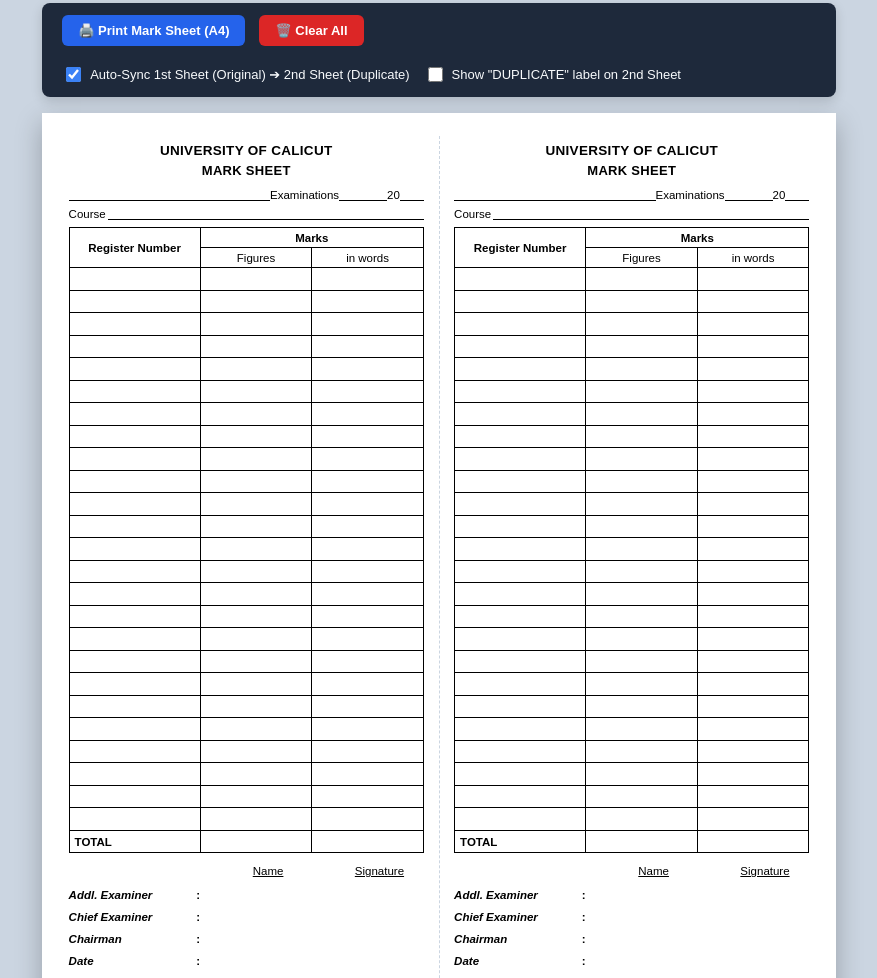
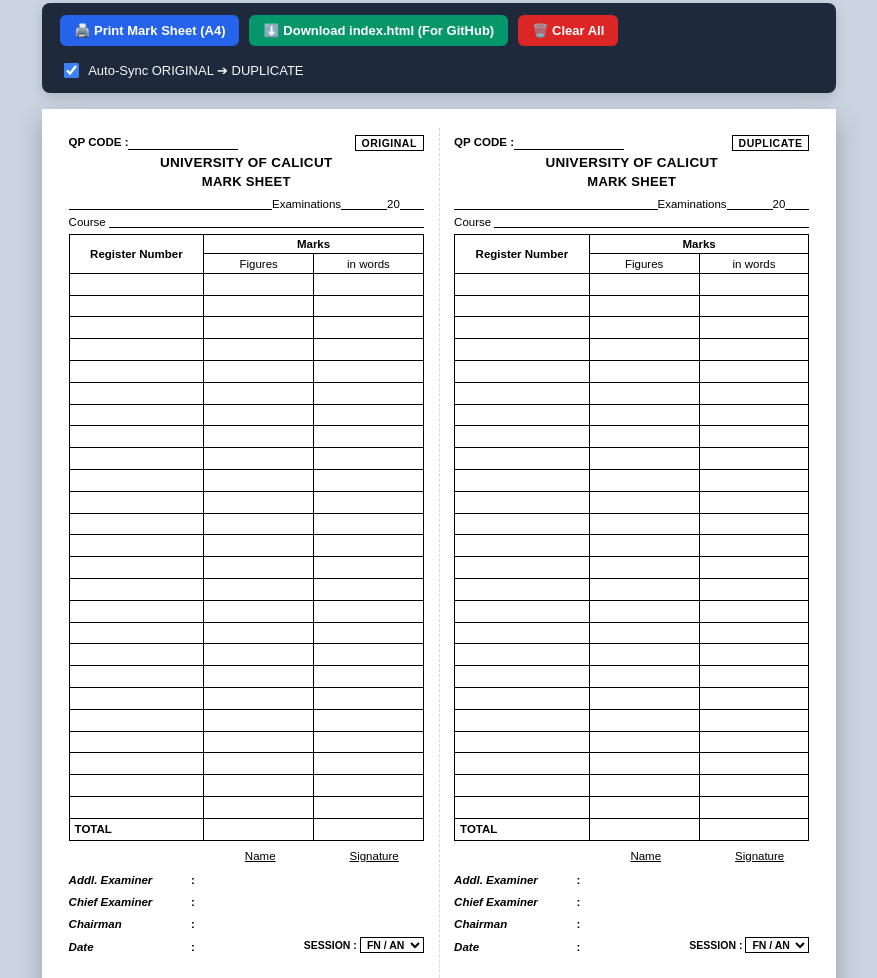
Before and after one commit to javidkarathodi-lgtm/calicut-marksheet-app, a plain HTML site: page index.html in a window 1280 px wide. Shown: the part 13-991 px from the top of the page, without its empty margins (201-1078 px from the left). Drawn offline with Linux system fonts and the light colour scheme.

Commit message:
Update index.html

```diff
--- a/index.html
+++ b/index.html
@@ -24,12 +24,12 @@
         .control-bar {
             background: #1e293b;
             color: #f8fafc;
-            padding: 12px 20px;
+            padding: 12px 18px;
             border-radius: 8px;
             margin-bottom: 16px;
             display: flex;
             flex-wrap: wrap;
-            gap: 18px;
+            gap: 14px;
             align-items: center;
             justify-content: space-between;
             width: 210mm;
@@ -41,13 +41,13 @@
         .control-group {
             display: flex;
             align-items: center;
-            gap: 14px;
+            gap: 10px;
             flex-wrap: wrap;
         }
 
         .btn {
             border: none;
-            padding: 8px 16px;
+            padding: 8px 14px;
             font-size: 13px;
             font-weight: bold;
             border-radius: 6px;
@@ -55,15 +55,24 @@
             display: inline-flex;
             align-items: center;
             gap: 6px;
-            transition: opacity 0.15s;
+            transition: opacity 0.15s, transform 0.1s;
         }
 
         .btn:hover {
             opacity: 0.92;
         }
 
+        .btn:active {
+            transform: scale(0.98);
+        }
+
         .btn-print {
             background-color: #2563eb;
+            color: #ffffff;
+        }
+
+        .btn-download {
+            background-color: #059669;
             color: #ffffff;
         }
 
@@ -93,7 +102,7 @@
             background: #ffffff;
             width: 210mm;
             height: 297mm;
-            padding: 8mm 7mm;
+            padding: 7mm 7mm;
             box-shadow: 0 10px 25px rgba(0, 0, 0, 0.25);
             display: grid;
             grid-template-columns: 1fr 1fr;
@@ -106,8 +115,8 @@
         .a4-page::after {
             content: "";
             position: absolute;
-            top: 6mm;
-            bottom: 6mm;
+            top: 5mm;
+            bottom: 5mm;
             left: 50%;
             border-left: 1px dashed #cbd5e1;
             pointer-events: none;
@@ -120,28 +129,59 @@
             position: relative;
         }
 
-        .duplicate-badge {
-            position: absolute;
-            top: 0;
-            right: 0;
-            font-size: 10px;
+        /* Top Bar: QP CODE on left, ORIGINAL / DUPLICATE badge on right */
+        .top-meta-row {
+            display: flex;
+            align-items: center;
+            justify-content: space-between;
+            margin-bottom: 4px;
+            gap: 6px;
+        }
+
+        .qp-box {
+            display: flex;
+            align-items: baseline;
+            font-size: 11.5px;
+            font-weight: bold;
+            white-space: nowrap;
+            flex: 1;
+        }
+
+        .qp-input {
+            border: none;
+            border-bottom: 1px solid #000;
+            outline: none;
+            font-family: inherit;
+            font-size: 11.5px;
+            font-weight: bold;
+            padding: 0 4px 1px 4px;
+            width: 110px;
+            text-transform: uppercase;
+            background: transparent;
+            color: #000;
+        }
+
+        .qp-input:focus {
+            background-color: #f0f9ff;
+        }
+
+        .sheet-badge {
+            font-size: 10.5px;
             font-weight: bold;
             letter-spacing: 0.5px;
-            border: 1px solid #000;
-            padding: 1px 5px;
-            display: none;
-        }
-
-        .duplicate-badge.visible {
-            display: inline-block;
+            border: 1.2px solid #000;
+            padding: 1px 6px;
+            text-transform: uppercase;
+            background: #fff;
+            color: #000;
         }
 
         /* Header Section */
         .header {
             text-align: center;
             font-weight: bold;
-            margin-bottom: 8px;
-            line-height: 1.25;
+            margin-bottom: 6px;
+            line-height: 1.22;
         }
 
         .header h2 {
@@ -152,7 +192,7 @@
         }
 
         .header h3 {
-            margin: 3px 0 0 0;
+            margin: 2px 0 0 0;
             font-size: 13px;
             letter-spacing: 0.3px;
             text-transform: uppercase;
@@ -163,7 +203,7 @@
             display: flex;
             align-items: flex-end;
             font-size: 11.5px;
-            margin-bottom: 5px;
+            margin-bottom: 4px;
             white-space: nowrap;
             width: 100%;
         }
@@ -191,7 +231,7 @@
         }
 
         .exam-mid-input {
-            width: 48px;
+            width: 46px;
             text-align: center;
         }
 
@@ -202,7 +242,7 @@
 
         .course-input {
             flex: 1;
-            margin-left: 2px;
+            margin-left: 3px;
         }
 
         /* Main Marks Table */
@@ -218,13 +258,13 @@
         table.main-table td {
             border: 1px solid #000;
             padding: 0;
-            height: 22.5px;
+            height: 21.8px;
             font-size: 11.5px;
             vertical-align: middle;
         }
 
         table.main-table thead th {
-            height: 20px;
+            height: 19.5px;
             font-weight: normal;
             text-align: center;
             padding: 1px 2px;
@@ -235,7 +275,7 @@
         }
 
         .col-reg {
-            width: 37%;
+            width: 38%;
         }
 
         .col-fig {
@@ -243,7 +283,7 @@
         }
 
         .col-words {
-            width: 44%;
+            width: 43%;
         }
 
         .cell-input {
@@ -278,7 +318,7 @@
 
         .words-input {
             text-align: center;
-            font-size: 10.5px;
+            font-size: 10.2px;
             font-weight: 600;
             text-transform: uppercase;
         }
@@ -294,12 +334,12 @@
         .sig-table {
             width: 100%;
             border-collapse: collapse;
-            margin-top: 8px;
+            margin-top: 6px;
             table-layout: fixed;
         }
 
         .sig-table td {
-            padding: 4px 0;
+            padding: 3.5px 0;
             font-size: 11.5px;
             vertical-align: bottom;
         }
@@ -307,35 +347,36 @@
         .sig-header-cell {
             text-align: center;
             text-decoration: underline;
-            padding-bottom: 6px !important;
+            padding-bottom: 5px !important;
             font-size: 11.5px;
         }
 
         .sig-label {
             font-weight: bold;
             font-style: italic;
-            width: 34%;
+            width: 33%;
             white-space: nowrap;
         }
 
         .sig-colon {
-            width: 5%;
+            width: 4%;
             font-weight: bold;
             text-align: center;
         }
 
         .sig-name-col {
-            width: 36%;
-            padding-right: 6px !important;
+            width: 35%;
+            padding-right: 4px !important;
         }
 
         .sig-sign-col {
-            width: 25%;
+            width: 28%;
         }
 
         .sig-input {
             width: 100%;
             border: none;
+            border-bottom: 1px dotted transparent;
             outline: none;
             background: transparent;
             font-family: inherit;
@@ -347,6 +388,53 @@
 
         .sig-input:focus {
             background-color: #f0f9ff;
+            border-bottom: 1px dotted #64748b;
+        }
+
+        /* Session FN / AN Inline Selector inside Date Row */
+        .date-session-wrapper {
+            display: flex;
+            align-items: center;
+            justify-content: space-between;
+            gap: 4px;
+            width: 100%;
+        }
+
+        .date-input {
+            width: 82px;
+            border: none;
+            outline: none;
+            background: transparent;
+            font-family: inherit;
+            font-size: 11px;
+            font-weight: 600;
+            padding: 1px 2px;
+            color: #000;
+        }
+
+        .date-input:focus {
+            background-color: #f0f9ff;
+        }
+
+        .session-box {
+            display: inline-flex;
+            align-items: center;
+            gap: 3px;
+            font-size: 10.5px;
+            font-weight: bold;
+            white-space: nowrap;
+        }
+
+        .session-select {
+            border: 1px solid #000;
+            background: transparent;
+            font-family: inherit;
+            font-size: 10.5px;
+            font-weight: bold;
+            padding: 0 2px;
+            color: #000;
+            outline: none;
+            cursor: pointer;
         }
 
         /* Confirmation Modal */
@@ -417,7 +505,7 @@
                 box-shadow: none;
                 width: 210mm;
                 height: 297mm;
-                padding: 8mm 7mm;
+                padding: 7mm 7mm;
                 margin: 0;
             }
 
@@ -427,8 +515,18 @@
 
             .cell-input:focus,
             .line-input:focus,
-            .sig-input:focus {
+            .sig-input:focus,
+            .qp-input:focus,
+            .date-input:focus {
                 background-color: transparent !important;
+            }
+
+            .session-select {
+                border: none;
+                appearance: none;
+                -webkit-appearance: none;
+                -moz-appearance: none;
+                padding: 0;
             }
 
             input::placeholder {
@@ -445,33 +543,32 @@
             <button type="button" class="btn btn-print" onclick="window.print()">
                 🖨️ Print Mark Sheet (A4)
             </button>
+            <button type="button" class="btn btn-download" onclick="downloadHTMLFile()">
+                ⬇️ Download index.html (For GitHub)
+            </button>
             <button type="button" class="btn btn-clear" onclick="openClearModal()">
                 🗑️ Clear All
             </button>
         </div>
 
         <div class="control-group">
-            <label class="toggle-label" title="Automatically mirror everything typed in the left sheet onto the right duplicate sheet">
+            <label class="toggle-label" title="Automatically mirror everything typed in the left Original sheet onto the right Duplicate sheet">
                 <input type="checkbox" id="syncToggle" checked>
-                Auto-Sync 1st Sheet (Original) ➔ 2nd Sheet (Duplicate)
-            </label>
-            <label class="toggle-label" title="Show or hide DUPLICATE text on the 2nd mark sheet">
-                <input type="checkbox" id="dupBadgeToggle">
-                Show "DUPLICATE" label on 2nd Sheet
+                Auto-Sync ORIGINAL ➔ DUPLICATE
             </label>
         </div>
     </div>
 
     <!-- Single A4 Page with Two Side-by-Side Mark Sheets -->
     <div class="a4-page" id="a4Container">
-        <!-- Both Left (Sheet 1) and Right (Sheet 2) Mark Sheets are rendered here by JS -->
+        <!-- Both Left (ORIGINAL) and Right (DUPLICATE) Mark Sheets are rendered here by JS -->
     </div>
 
     <!-- Custom Clear Confirmation Modal -->
     <div class="modal-overlay no-print" id="clearModal">
         <div class="modal-box">
             <h4>Clear All Entries?</h4>
-            <p>This will erase all Register Numbers, Marks, and Examiner details from both mark sheets.</p>
+            <p>This will erase all QP Code, Register Numbers, Marks, and Examiner details from both mark sheets.</p>
             <div class="modal-actions">
                 <button type="button" class="btn btn-cancel" onclick="closeClearModal()">Cancel</button>
                 <button type="button" class="btn btn-clear" onclick="confirmClearAll()">Yes, Clear</button>
@@ -538,13 +635,18 @@
                 `;
             }
 
-            const duplicateBadgeHTML = sheetIndex === 2
-                ? `<span class="duplicate-badge" id="dupBadge">DUPLICATE</span>`
-                : '';
+            const badgeLabel = sheetIndex === 1 ? 'ORIGINAL' : 'DUPLICATE';
 
             return `
                 <div class="marksheet" id="sheet-${sheetIndex}">
-                    ${duplicateBadgeHTML}
+                    <div class="top-meta-row">
+                        <div class="qp-box">
+                            <span>QP CODE :</span>
+                            <input type="text" class="qp-input" data-sheet="${sheetIndex}" data-field="qp-code" autocomplete="off" spellcheck="false">
+                        </div>
+                        <span class="sheet-badge">${badgeLabel}</span>
+                    </div>
+
                     <div class="header">
                         <h2>UNIVERSITY OF CALICUT</h2>
                         <h3>MARK SHEET</h3>
@@ -627,7 +729,17 @@
                             <td class="sig-label">Date</td>
                             <td class="sig-colon">:</td>
                             <td colspan="2">
-                                <input type="text" class="sig-input" data-sheet="${sheetIndex}" data-field="date" autocomplete="off">
+                                <div class="date-session-wrapper">
+                                    <input type="text" class="date-input" data-sheet="${sheetIndex}" data-field="date" autocomplete="off">
+                                    <div class="session-box">
+                                        <span>SESSION :</span>
+                                        <select class="session-select" data-sheet="${sheetIndex}" data-field="session-fn-an">
+                                            <option value="FN / AN">FN / AN</option>
+                                            <option value="FN">FN</option>
+                                            <option value="AN">AN</option>
+                                        </select>
+                                    </div>
+                                </div>
                             </td>
                         </tr>
                     </table>
@@ -640,7 +752,6 @@
         a4Container.innerHTML = createMarkSheetHTML(1) + createMarkSheetHTML(2);
 
         const syncToggle = document.getElementById('syncToggle');
-        const dupBadgeToggle = document.getElementById('dupBadgeToggle');
 
         // Recalculate Total marks for a given sheet
         function updateSheetTotal(sheetIndex) {
@@ -673,22 +784,22 @@
             }
         }
 
-        // Copy all fields from Sheet 1 (Original) to Sheet 2 (Duplicate)
+        // Copy all fields (inputs and selects) from Sheet 1 (Original) to Sheet 2 (Duplicate)
         function syncAllFromSheet1ToSheet2() {
-            const sheet1Inputs = document.querySelectorAll('input[data-sheet="1"]');
-            sheet1Inputs.forEach(input1 => {
-                const field = input1.getAttribute('data-field');
-                const input2 = document.querySelector(`input[data-sheet="2"][data-field="${field}"]`);
-                if (input2) {
-                    input2.value = input1.value;
+            const sheet1Fields = document.querySelectorAll('[data-sheet="1"]');
+            sheet1Fields.forEach(el1 => {
+                const field = el1.getAttribute('data-field');
+                const el2 = document.querySelector(`[data-sheet="2"][data-field="${field}"]`);
+                if (el2) {
+                    el2.value = el1.value;
                 }
             });
         }
 
-        // Handle live input events
-        a4Container.addEventListener('input', (e) => {
+        // Handle live input and select events
+        function handleFieldChange(e) {
             const target = e.target;
-            if (target.tagName !== 'INPUT') return;
+            if (target.tagName !== 'INPUT' && target.tagName !== 'SELECT') return;
 
             const sheetIndex = target.getAttribute('data-sheet');
             const field = target.getAttribute('data-field');
@@ -716,7 +827,10 @@
             if (sheetIndex === '1' && syncToggle.checked) {
                 syncAllFromSheet1ToSheet2();
             }
-        });
+        }
+
+        a4Container.addEventListener('input', handleFieldChange);
+        a4Container.addEventListener('change', handleFieldChange);
 
         // Keyboard navigation (Enter / Arrow keys move smoothly across rows & columns)
         a4Container.addEventListener('keydown', (e) => {
@@ -752,13 +866,19 @@
             }
         });
 
-        // Toggle DUPLICATE badge on 2nd sheet
-        dupBadgeToggle.addEventListener('change', () => {
-            const badge = document.getElementById('dupBadge');
-            if (badge) {
-                badge.classList.toggle('visible', dupBadgeToggle.checked);
-            }
-        });
+        // One-Click Download index.html for GitHub upload
+        function downloadHTMLFile() {
+            const htmlContent = '<!DOCTYPE html>\n' + document.documentElement.outerHTML;
+            const blob = new Blob([htmlContent], { type: 'text/html;charset=utf-8' });
+            const url = URL.createObjectURL(blob);
+            const a = document.createElement('a');
+            a.href = url;
+            a.download = 'index.html';
+            document.body.appendChild(a);
+            a.click();
+            document.body.removeChild(a);
+            URL.revokeObjectURL(url);
+        }
 
         // Modal functions for Clear All
         function openClearModal() {
@@ -772,6 +892,8 @@
         function confirmClearAll() {
             const allInputs = a4Container.querySelectorAll('input');
             allInputs.forEach(inp => { inp.value = ''; });
+            const allSelects = a4Container.querySelectorAll('select');
+            allSelects.forEach(sel => { sel.selectedIndex = 0; });
             closeClearModal();
         }
     </script>
```
